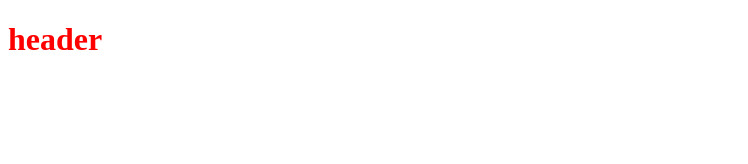
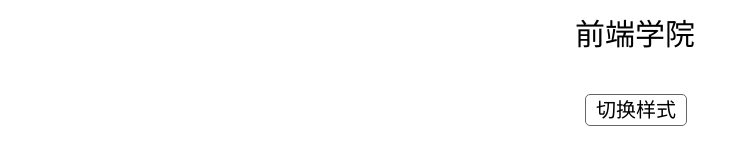
Before and after one commit to cow-catcat/baidu-course, a website built with webpack: page src/index.html in a window 1280 px wide. Shown: the whole page, without its empty margins (0-748 px from the left). Built offline with nearby package versions, Linux system fonts and the light colour scheme.

Commit message:
feat：bd-course No.1

```diff
--- a/src/index.html
+++ b/src/index.html
@@ -4,11 +4,15 @@
     <meta charset="UTF-8">
     <meta name="viewport" content="width=device-width, initial-scale=1.0">
     <meta http-equiv="X-UA-Compatible" content="ie=edge">
-    <title>template</title>
+    <title>No.1</title>
 </head>
 <body>
-    <div class="wrap">
-        <h1>header</h1>
+    <div class="container">
+        <div class="qd-font">前端学院</div>
+        <div class="qdBtn">切换样式</div>
     </div>
+
+    </div>
+    <!-- <script src="jquery"></script> -->
 </body>
 </html>
--- a/src/index.js
+++ b/src/index.js
@@ -1,2 +1,4 @@
+var transform = require('./transform.js');
 require('./index.less');
+
 console.log('hi');
--- a/src/index.less
+++ b/src/index.less
@@ -1,5 +1,39 @@
-.wrap {
-    h1 {
-        color: red;
+
+.container{
+    margin:0 auto;
+    width:150px;
+    .qd-font{
+        position:relative;
+        font-size:30px;
+        margin:10px;
+        &:after{
+            display: block;
+            content: '';
+            position: absolute;
+            width: 0;
+            height: 100%;
+            bottom: -20px;
+            left: 0px;
+            right: 0;
+            margin: 0 auto;
+            border-bottom:5px solid  #779ff5;
+            transition: .5s;
+        }
+    }
+    .qdBtn{
+        width: 100px;
+        height: 30px;
+        border: 1px solid #666;
+        font-size: 20px;
+        margin:40px 0px 40px 20px;
+        border-radius: 5px;
+        text-align: center;
+        line-height: 30px;
+        cursor: pointer;
+    }
+    .text{
+        &:after{
+            width: 100%;
+        }
     }
 }
--- /dev/null
+++ b/src/transform.js
@@ -0,0 +1,6 @@
+var $ = require('jquery');
+console.log('123');
+$('.qdBtn').on('click',function(){
+    $('.qd-font').toggleClass('text');
+    console.log('123');
+})
```
Also changed, not shown: package.json (+5 -4 lines), dist/css/app.css, dist/index.html, dist/js/app.js, 1 other file.
